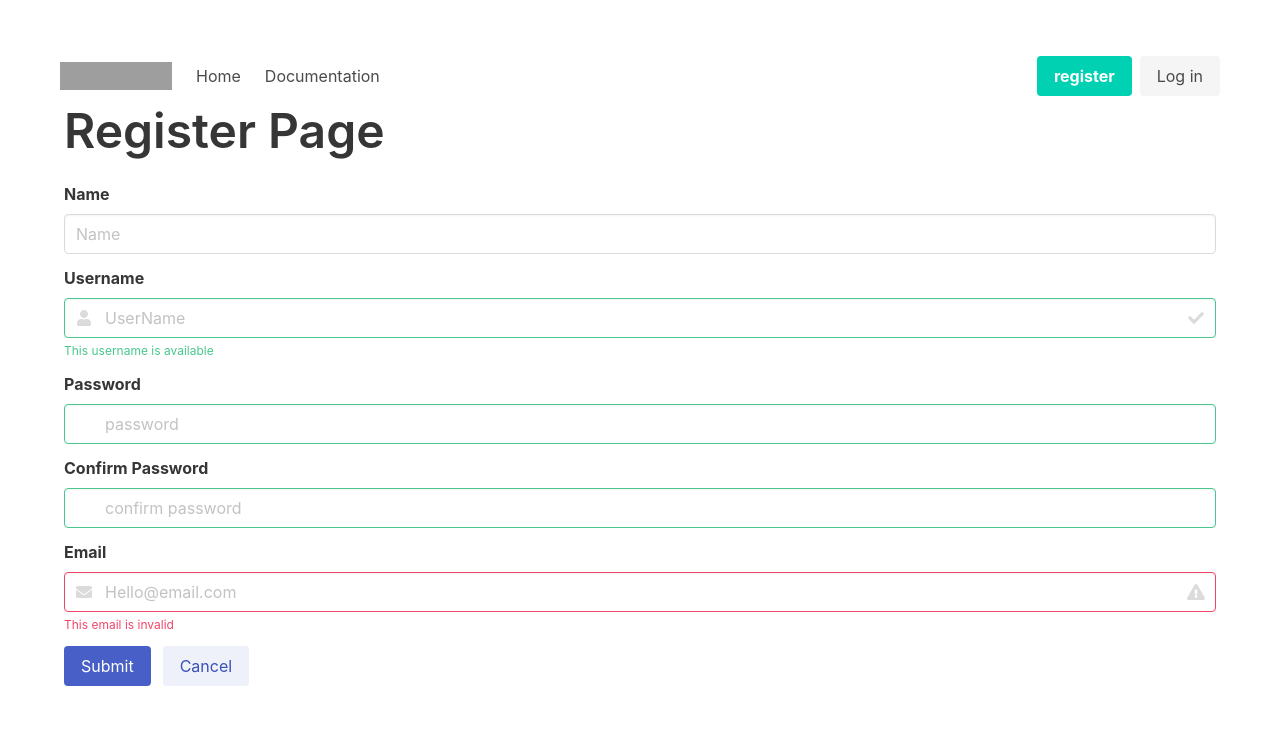
After one commit to benFrom09/php-mvc-tuto, a PHP site: page /register in a window 1280 px wide. The commit adds this page. Shown: the top 733 px of the page. Run offline with PHP 8.4, Linux system fonts and the light colour scheme; some libraries are stand-ins or nearby versions; grey boxes are pictures that could not be loaded.

Commit message:
mody and rfactor request controller and app

```diff
--- /dev/null
+++ b/app/Http/controllers/AuthController.php
@@ -0,0 +1,23 @@
+<?php
+namespace App\Http\controllers;
+
+use Framework\Controller;
+use Framework\Router\Request;
+
+class AuthController extends Controller
+{
+    public function login()
+    {
+        # code...
+        return $this->render('login');
+    }
+
+    public function register(Request $request)
+    {
+        # code...
+        if($request->isPost()) {
+            return 'handle submitted data';
+        }
+        return $this->render('register');
+    }
+}
--- a/app/Http/controllers/SiteController.php
+++ b/app/Http/controllers/SiteController.php
@@ -2,17 +2,18 @@
 namespace App\Http\controllers;
 
 use Framework\App;
+use Framework\Controller;
 use Framework\Router\Request;
 
 
-class SiteController
+class SiteController extends Controller
 {
     public function contact() {
 
         $name = [
             'name' => 'ben'
         ];
-        return App::$app->router->renderView('contact',$name);
+        return $this->render('contact',$name);
     }
 
     public function handleContact(Request $request) {
--- a/bootstrap/app.php
+++ b/bootstrap/app.php
@@ -1,5 +1,6 @@
 <?php
 
+use App\Http\controllers\AuthController;
 use App\Http\controllers\SiteController;
 use Framework\App;
 
@@ -18,5 +19,10 @@ $app->router->get('/contact',[SiteController::class,'contact']);
 
 $app->router->post('/contact',[SiteController::class,'handleContact']);
 
+$app->router->get('/login',[AuthController::class,'login']);
+$app->router->post('/login',[AuthController::class,'login']);
+$app->router->get('/register',[AuthController::class,'register']);
+$app->router->post('/register',[AuthController::class,'register']);
+
 
 $app->run();
--- a/resources/views/layout/main.php
+++ b/resources/views/layout/main.php
@@ -1,11 +1,59 @@
 <!DOCTYPE html>
- <html lang="en">
+<html>
+
 <head>
-     <meta charset="UTF-8">
-     <meta name="viewport" content="width=device-width, initial-scale=1.0">
-     <title>Document</title>
+    <meta charset="utf-8">
+    <meta name="viewport" content="width=device-width, initial-scale=1">
+    <title>Hello Bulma!</title>
+    <link rel="stylesheet" href="https://cdn.jsdelivr.net/npm/bulma@0.9.1/css/bulma.min.css">
+    <script defer src="https://use.fontawesome.com/releases/v5.14.0/js/all.js"></script>
 </head>
+
 <body>
+    <section class="section">
+        <nav class="navbar" role="navigation" aria-label="main navigation">
+            <div class="navbar-brand">
+                <a class="navbar-item" href="https://bulma.io">
+                    <img src="https://bulma.io/images/bulma-logo.png" width="112" height="28">
+                </a>
+
+                <a role="button" class="navbar-burger" aria-label="menu" aria-expanded="false"
+                    data-target="navbarBasicExample">
+                    <span aria-hidden="true"></span>
+                    <span aria-hidden="true"></span>
+                    <span aria-hidden="true"></span>
+                </a>
+            </div>
+
+            <div id="navbarBasicExample" class="navbar-menu">
+                <div class="navbar-start">
+                    <a href="/" class="navbar-item">
+                        Home
+                    </a>
+
+                    <a href='/contact' class="navbar-item">
+                        Documentation
+                    </a>
+                </div>
+
+                <div class="navbar-end">
+                    <div class="navbar-item">
+                        <div class="buttons">
+                            <a href="/register" class="button is-primary">
+                                <strong>register</strong>
+                            </a>
+                            <a href="/login" class="button is-light">
+                                Log in
+                            </a>
+                        </div>
+                    </div>
+                </div>
+            </div>
+        </nav>
+        <div class="container">
             {{ content }}
+        </div>
+    </section>
 </body>
+
 </html>
--- /dev/null
+++ b/resources/views/register.php
@@ -0,0 +1,57 @@
+<h1 class="title is-1">Register Page</h1>
+<form>
+    <div class="field">
+        <label class="label">Name</label>
+        <div class="control">
+            <input class="input" type="text" name="name" placeholder="Name">
+        </div>
+    </div>
+
+    <div class="field">
+        <label class="label">Username</label>
+        <div class="control has-icons-left has-icons-right">
+            <input class="input is-success" type="text" name="username" placeholder="UserName">
+            <span class="icon is-small is-left">
+                <i class="fas fa-user"></i>
+            </span>
+            <span class="icon is-small is-right">
+                <i class="fas fa-check"></i>
+            </span>
+        </div>
+        <p class="help is-success">This username is available</p>
+    </div>
+    <div class="field">
+        <label class="label">Password</label>
+        <div class="control has-icons-left has-icons-right">
+            <input class="input is-success" type="password" name="password" placeholder="password">
+        </div>
+    </div>
+    <div class="field">
+        <label class="label">Confirm Password</label>
+        <div class="control has-icons-left has-icons-right">
+            <input class="input is-success" type="password" name="password_confirm" placeholder="confirm password">
+        </div>
+    </div>
+
+    <div class="field">
+        <label class="label">Email</label>
+        <div class="control has-icons-left has-icons-right">
+            <input class="input is-danger" type="email" name="email" placeholder="Hello@email.com">
+            <span class="icon is-small is-left">
+                <i class="fas fa-envelope"></i>
+            </span>
+            <span class="icon is-small is-right">
+                <i class="fas fa-exclamation-triangle"></i>
+            </span>
+        </div>
+        <p class="help is-danger">This email is invalid</p>
+    </div>
+    <div class="field is-grouped">
+        <div class="control">
+            <button class="button is-link">Submit</button>
+        </div>
+        <div class="control">
+            <button class="button is-link is-light">Cancel</button>
+        </div>
+    </div>
+</form>
--- a/src/App.php
+++ b/src/App.php
@@ -18,6 +18,8 @@ class App
 
     public static App $app;
 
+    public Controller $controller;
+
     public function __construct($rootDirectory) {
 
         self::$ROOT_DIR = $rootDirectory;
--- a/src/Controller.php
+++ b/src/Controller.php
@@ -5,5 +5,19 @@ namespace Framework;
 
 class Controller
 {
+    public string $layout = 'main';
+    /**
+     * Undocumented function
+     *
+     * @param string $view
+     * @param array|null $params
+     * @return void
+     */
+    public function render(string $view,?array $params =[]) {
+        return App::$app->router->renderView($view,$params);
+    }
 
+    public function setLayout(string $layout) {
+        $this->layout = $layout;
+    }
 }
--- a/src/Router/Request.php
+++ b/src/Router/Request.php
@@ -18,16 +18,28 @@ class Request
         return $_SERVER['REQUEST_METHOD'];
     }
 
+    public function isGet()
+    {
+        # code...
+        return $this->getMethod() === 'GET';
+    }
+
+    public function isPost()
+    {
+        # code...
+        return $this->getMethod() === 'POST';
+    }
+
     public function getBody() {
         $body = [];
 
-        if($this->getMethod() === 'GET') {
+        if($this->isGet()) {
             foreach($_GET as $key => $value) {
                 $body[$key] = filter_input(INPUT_GET,$key,FILTER_SANITIZE_SPECIAL_CHARS);
             }
         }
 
-        if($this->getMethod() === 'POST') {
+        if($this->isPost()) {
             foreach($_POST as $key => $value) {
                 $body[$key] = filter_input(INPUT_POST,$key,FILTER_SANITIZE_SPECIAL_CHARS);
             }
--- a/src/Router/Router.php
+++ b/src/Router/Router.php
@@ -37,7 +37,8 @@ class Router
             return $this->renderView($callable);
         }
         if(is_array($callable)) {
-            $callable[0] = new $callable[0]();
+            App::$app->controller = new $callable[0];
+            $callable[0] = App::$app->controller;
         }
 
         return  call_user_func($callable,$this->request);
@@ -55,8 +56,11 @@ class Router
         return str_replace('{{ content }}',$viewContent,$layout);
     }
     protected function getLayout() {
+
+        $layout = App::$app->controller->layout;
+
         ob_start();
-        require_once App::$ROOT_DIR . "/resources/views/layout/main.php";
+        require_once App::$ROOT_DIR . "/resources/views/layout/{$layout}.php";
         return ob_get_clean();
     }
 
```
Also changed, not shown: resources/views/login.php (added). Lines whose indentation alone changed are shown as unchanged.
